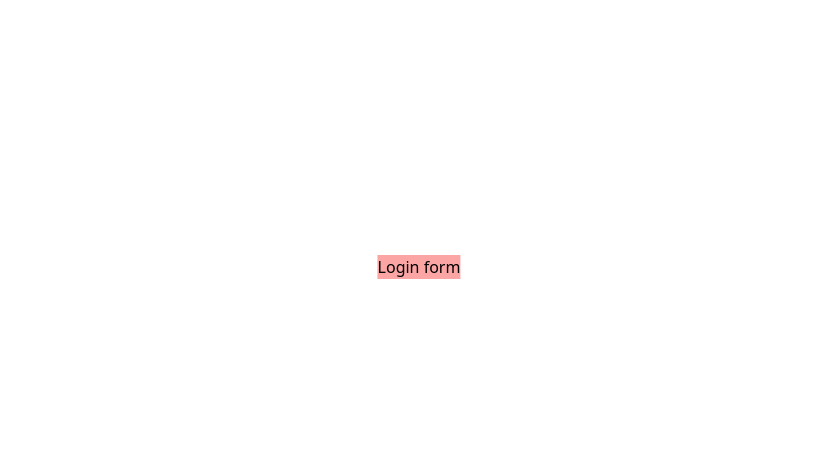
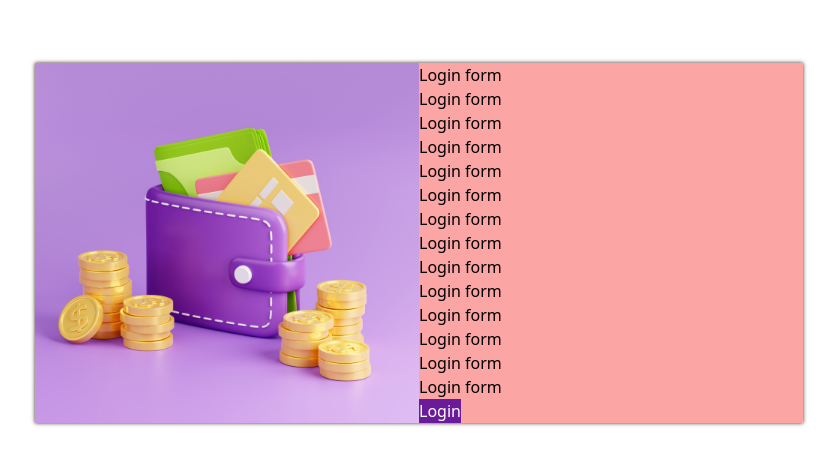
Before and after one commit to RichardoLieberio/R-Tracker, a React (Vite) app: page /login in a window 1280 px wide. Shown: the part 157-622 px from the top of the page, without its empty margins (221-1058 px from the left). Built offline with nearby package versions, Linux system fonts and the light colour scheme.

Commit message:
Login page's image working

```diff
--- a/src/components/LoginForm.jsx
+++ b/src/components/LoginForm.jsx
@@ -1,20 +1,33 @@
 import {useMediaQuery} from '@mui/material';
 
 import breakpoints from '../../config/breakpoints';
+import themeConfig from '../../config/theme';
 
 export default function LoginForm() {
     const tabletBreakpoint = useMediaQuery(`(min-width: ${breakpoints.tablet})`);
 
     return (
-        <form className="flex absolute right-1/2 top-1/2 translate-x-1/2 translate-y-1/2 bg-red-300">
+        <form className="flex absolute right-1/2 bottom-1/2 translate-x-1/2 translate-y-1/2 bg-red-300" style={{boxShadow: `0 0 4px ${themeConfig.purple.shadow}`}}>
             {
                 tabletBreakpoint &&
-                <section className="">
-
-                </section>
+                <section className="w-56 h-auto phone:w-60 tablet:w-80 desktop:w-96 bg-cover bg-center bg-no-repeat" style={{backgroundImage: 'url("/Login Image.jpeg")'}} />
             }
-            <section className="">
+            <section className="w-56 phone:w-60 tablet:w-80 desktop:w-96">
                 <h1>Login form</h1>
+                <h1>Login form</h1>
+                <h1>Login form</h1>
+                <h1>Login form</h1>
+                <h1>Login form</h1>
+                <h1>Login form</h1>
+                <h1>Login form</h1>
+                <h1>Login form</h1>
+                <h1>Login form</h1>
+                <h1>Login form</h1>
+                <h1>Login form</h1>
+                <h1>Login form</h1>
+                <h1>Login form</h1>
+                <h1>Login form</h1>
+                <button style={{color: themeConfig.purple.oppositeText, backgroundColor: themeConfig.purple.primary}}>Login</button>
             </section>
         </form>
     );
```
